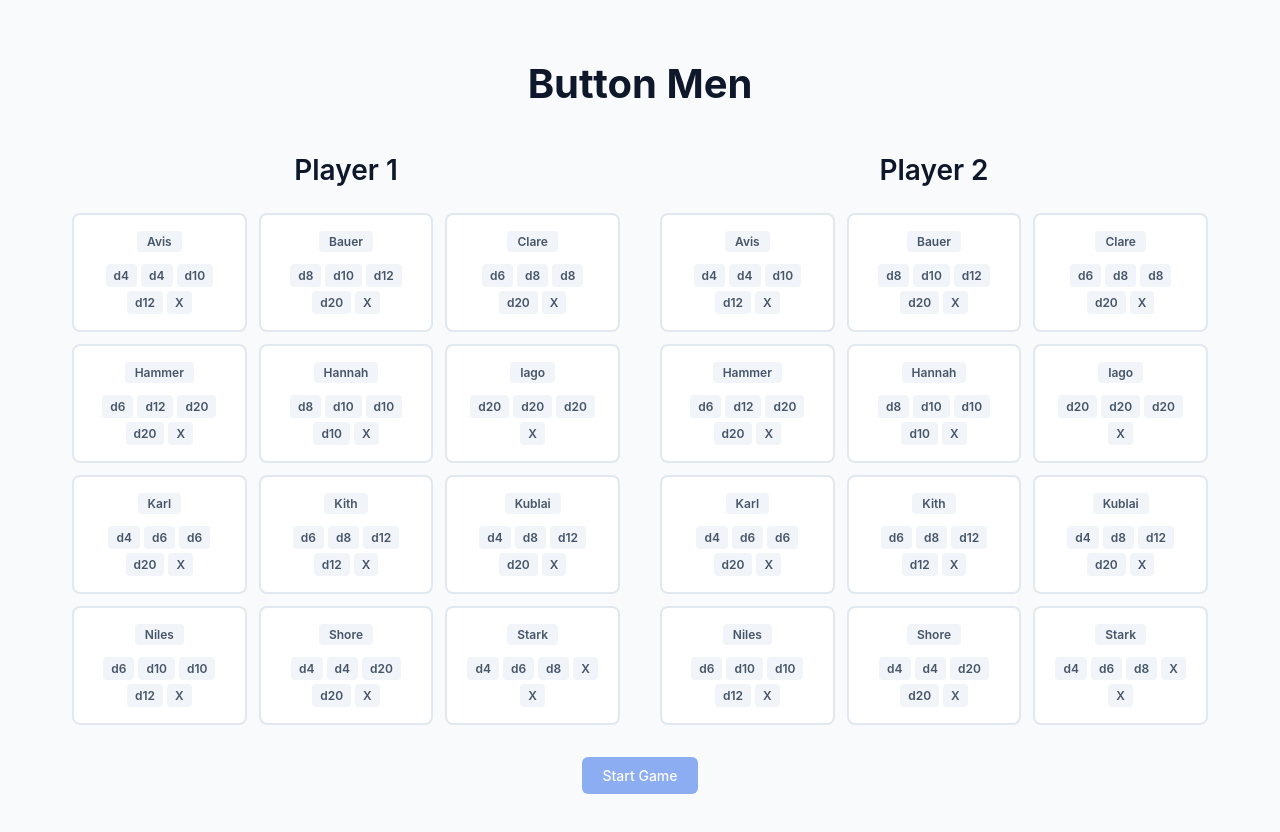
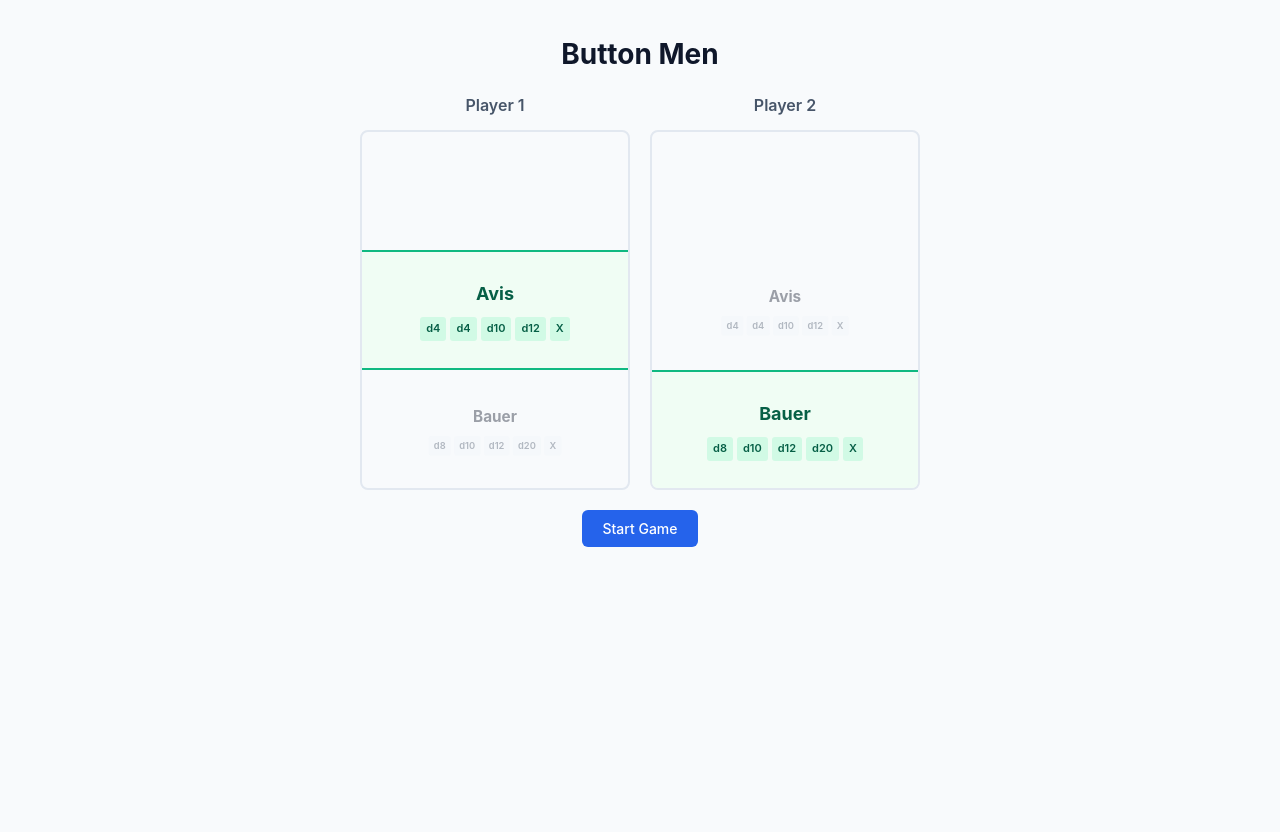
Before and after one commit to timmyL17/buttonmen, a React (Vite) app: page / in a window 1280 px wide. Shown: the top 832 px of the page. After the commit the page ends 800 px from the top, so only its background shows below. Built offline with nearby package versions, Linux system fonts and the light colour scheme.

Commit message:
fix character and dice selection

```diff
--- a/src/components/CharacterSelect.css
+++ b/src/components/CharacterSelect.css
@@ -1,84 +1,154 @@
 .character-select {
-  padding: 40px 20px;
+  padding: 20px;
+  max-width: 600px;
+  margin: 0 auto;
 }
 
-.selection-grid {
+.pickers-container {
   display: grid;
   grid-template-columns: 1fr 1fr;
-  gap: 40px;
-  margin-bottom: 32px;
-}
-
-.player-selection h2 {
-  text-align: center;
+  gap: 20px;
   margin-bottom: 20px;
 }
 
-.character-grid {
-  display: grid;
-  grid-template-columns: repeat(auto-fill, minmax(160px, 1fr));
-  gap: 12px;
+.picker-section {
+  display: flex;
+  flex-direction: column;
 }
 
-.character-card {
+.picker-section h3 {
+  text-align: center;
+  margin-bottom: 12px;
+  font-size: 1rem;
+  color: #475569;
+}
+
+.character-picker {
+  height: 360px;
+  overflow-y: scroll;
+  scroll-snap-type: y mandatory;
+  scroll-behavior: smooth;
+  position: relative;
+  background: linear-gradient(to bottom,
+    rgba(248, 250, 252, 1) 0%,
+    rgba(248, 250, 252, 0) 15%,
+    rgba(248, 250, 252, 0) 85%,
+    rgba(248, 250, 252, 1) 100%
+  );
+  border-radius: 8px;
+  border: 2px solid #e2e8f0;
+}
+
+.character-picker::-webkit-scrollbar {
+  width: 8px;
+}
+
+.character-picker::-webkit-scrollbar-track {
+  background: #f1f5f9;
+  border-radius: 4px;
+}
+
+.character-picker::-webkit-scrollbar-thumb {
+  background: #cbd5e1;
+  border-radius: 4px;
+}
+
+.character-picker::-webkit-scrollbar-thumb:hover {
+  background: #94a3b8;
+}
+
+.picker-padding {
+  height: 120px;
+  flex-shrink: 0;
+}
+
+.picker-item {
+  height: 120px;
   display: flex;
   flex-direction: column;
   align-items: center;
+  justify-content: center;
   padding: 16px;
-  background-color: #ffffff;
-  border: 2px solid #e2e8f0;
-  border-radius: 8px;
-  cursor: pointer;
+  scroll-snap-align: center;
   transition: all 0.2s;
+  opacity: 0.4;
+  transform: scale(0.85);
 }
 
-.character-card:hover {
-  border-color: #cbd5e1;
-  transform: translateY(-2px);
-  box-shadow: 0 4px 8px rgba(0, 0, 0, 0.1);
+.picker-item.selected {
+  opacity: 1;
+  transform: scale(1);
+  background-color: #f0fdf4;
+  border-top: 2px solid #10b981;
+  border-bottom: 2px solid #10b981;
 }
 
-.character-card.selected {
-  border-color: #10b981;
-  background-color: #f0fdf4;
-  border-width: 3px;
-}
-
-.character-name {
+.picker-name {
   font-weight: 700;
   font-size: 1.125rem;
-  margin-bottom: 12px;
+  margin-bottom: 8px;
   color: #0f172a;
 }
 
-.character-dice {
+.picker-item.selected .picker-name {
+  color: #065f46;
+}
+
+.picker-dice {
   display: flex;
   flex-wrap: wrap;
   gap: 4px;
   justify-content: center;
 }
 
-.die-badge {
+.picker-die-badge {
   background-color: #f1f5f9;
-  padding: 4px 8px;
-  border-radius: 4px;
-  font-size: 0.75rem;
+  padding: 3px 6px;
+  border-radius: 3px;
+  font-size: 0.6875rem;
   font-weight: 600;
   color: #475569;
 }
 
-.character-card.selected .die-badge {
+.picker-item.selected .picker-die-badge {
   background-color: #d1fae5;
   color: #065f46;
 }
 
-@media (max-width: 768px) {
-  .selection-grid {
-    grid-template-columns: 1fr;
-    gap: 24px;
+@media (max-width: 480px) {
+  .character-select {
+    padding: 12px;
   }
 
-  .character-grid {
-    grid-template-columns: repeat(auto-fill, minmax(140px, 1fr));
+  .pickers-container {
+    gap: 12px;
+  }
+
+  .character-picker {
+    height: 300px;
+  }
+
+  .picker-padding {
+    height: 90px;
+  }
+
+  .picker-item {
+    height: 90px;
+    padding: 12px;
+  }
+
+  .picker-name {
+    font-size: 1rem;
+    margin-bottom: 6px;
+  }
+
+  .picker-die-badge {
+    font-size: 0.625rem;
+    padding: 2px 5px;
+  }
+
+  .picker-section h3 {
+    font-size: 0.875rem;
+    margin-bottom: 8px;
   }
 }
--- a/src/components/CharacterSelect.jsx
+++ b/src/components/CharacterSelect.jsx
@@ -1,75 +1,97 @@
-import React, { useState } from 'react';
+import React, { useState, useRef } from 'react';
 import { SOLDIERS } from '../data/characters';
 import './CharacterSelect.css';
 
 export default function CharacterSelect({ onCharactersSelected }) {
-  const [player1Character, setPlayer1Character] = useState(null);
-  const [player2Character, setPlayer2Character] = useState(null);
+  const [player1Index, setPlayer1Index] = useState(0);
+  const [player2Index, setPlayer2Index] = useState(1);
+
+  const player1Ref = useRef(null);
+  const player2Ref = useRef(null);
+
+  const handlePlayer1Scroll = (e) => {
+    const scrollTop = e.target.scrollTop;
+    const itemHeight = 120;
+    const index = Math.round(scrollTop / itemHeight);
+    setPlayer1Index(index);
+  };
+
+  const handlePlayer2Scroll = (e) => {
+    const scrollTop = e.target.scrollTop;
+    const itemHeight = 120;
+    const index = Math.round(scrollTop / itemHeight);
+    setPlayer2Index(index);
+  };
 
   const handleStart = () => {
-    if (player1Character && player2Character) {
-      onCharactersSelected(player1Character, player2Character);
-    }
+    onCharactersSelected(SOLDIERS[player1Index], SOLDIERS[player2Index]);
   };
-
-  const canStart = player1Character && player2Character;
 
   return (
     <div className="container">
       <div className="character-select">
-        <h1 className="text-center mb-4">Button Men</h1>
+        <h1 className="text-center mb-3">Button Men</h1>
 
-        <div className="selection-grid">
-          <div className="player-selection">
-            <h2>Player 1</h2>
-            <div className="character-grid">
-              {SOLDIERS.map(char => (
-                <button
+        <div className="pickers-container">
+          <div className="picker-section">
+            <h3>Player 1</h3>
+            <div
+              className="character-picker"
+              ref={player1Ref}
+              onScroll={handlePlayer1Scroll}
+            >
+              <div className="picker-padding"></div>
+              {SOLDIERS.map((char, idx) => (
+                <div
                   key={char.name}
-                  className={`character-card ${player1Character?.name === char.name ? 'selected' : ''}`}
-                  onClick={() => setPlayer1Character(char)}
+                  className={`picker-item ${idx === player1Index ? 'selected' : ''}`}
                 >
-                  <div className="character-name">{char.name}</div>
-                  <div className="character-dice">
-                    {char.dice.map((die, idx) => (
-                      <span key={idx} className="die-badge">
+                  <div className="picker-name">{char.name}</div>
+                  <div className="picker-dice">
+                    {char.dice.map((die, dieIdx) => (
+                      <span key={dieIdx} className="picker-die-badge">
                         {typeof die === 'string' ? die : `d${die}`}
                       </span>
                     ))}
                   </div>
-                </button>
+                </div>
               ))}
+              <div className="picker-padding"></div>
             </div>
           </div>
 
-          <div className="player-selection">
-            <h2>Player 2</h2>
-            <div className="character-grid">
-              {SOLDIERS.map(char => (
-                <button
+          <div className="picker-section">
+            <h3>Player 2</h3>
+            <div
+              className="character-picker"
+              ref={player2Ref}
+              onScroll={handlePlayer2Scroll}
+            >
+              <div className="picker-padding"></div>
+              {SOLDIERS.map((char, idx) => (
+                <div
                   key={char.name}
-                  className={`character-card ${player2Character?.name === char.name ? 'selected' : ''}`}
-                  onClick={() => setPlayer2Character(char)}
+                  className={`picker-item ${idx === player2Index ? 'selected' : ''}`}
                 >
-                  <div className="character-name">{char.name}</div>
-                  <div className="character-dice">
-                    {char.dice.map((die, idx) => (
-                      <span key={idx} className="die-badge">
+                  <div className="picker-name">{char.name}</div>
+                  <div className="picker-dice">
+                    {char.dice.map((die, dieIdx) => (
+                      <span key={dieIdx} className="picker-die-badge">
                         {typeof die === 'string' ? die : `d${die}`}
                       </span>
                     ))}
                   </div>
-                </button>
+                </div>
               ))}
+              <div className="picker-padding"></div>
             </div>
           </div>
         </div>
 
-        <div className="text-center mt-4">
+        <div className="text-center mt-3">
           <button
             className="btn-primary"
             onClick={handleStart}
-            disabled={!canStart}
           >
             Start Game
           </button>
--- a/src/components/SwingDiceSetup.jsx
+++ b/src/components/SwingDiceSetup.jsx
@@ -1,12 +1,9 @@
-import React, { useState } from 'react';
+import React, { useState, useRef } from 'react';
 import { SWING_RANGES } from '../data/characters';
 import { getSwingDice } from '../game/dice';
 import './SwingDiceSetup.css';
 
 export default function SwingDiceSetup({ gameState, onSwingChoicesComplete }) {
-  const [player1Choices, setPlayer1Choices] = useState({});
-  const [player2Choices, setPlayer2Choices] = useState({});
-
   const player1SwingDice = getSwingDice(gameState.player1.dice);
   const player2SwingDice = getSwingDice(gameState.player2.dice);
 
@@ -14,100 +11,107 @@ export default function SwingDiceSetup({ gameState, onSwingChoicesComplete }) {
   const player1SwingTypes = [...new Set(player1SwingDice.map(d => d.swingType))];
   const player2SwingTypes = [...new Set(player2SwingDice.map(d => d.swingType))];
 
-  const handlePlayer1Change = (swingType, value) => {
-    setPlayer1Choices(prev => ({
-      ...prev,
-      [swingType]: parseInt(value)
-    }));
+  // Initialize with middle value
+  const getInitialIndex = (swingType) => {
+    const range = SWING_RANGES[swingType];
+    const mid = Math.floor((range.max - range.min) / 2);
+    return mid;
   };
 
-  const handlePlayer2Change = (swingType, value) => {
-    setPlayer2Choices(prev => ({
-      ...prev,
-      [swingType]: parseInt(value)
-    }));
+  const [player1Indices, setPlayer1Indices] = useState(
+    Object.fromEntries(player1SwingTypes.map(type => [type, getInitialIndex(type)]))
+  );
+  const [player2Indices, setPlayer2Indices] = useState(
+    Object.fromEntries(player2SwingTypes.map(type => [type, getInitialIndex(type)]))
+  );
+
+  const handlePlayer1Scroll = (swingType, e) => {
+    const scrollTop = e.target.scrollTop;
+    const itemHeight = 60;
+    const index = Math.round(scrollTop / itemHeight);
+    setPlayer1Indices(prev => ({ ...prev, [swingType]: index }));
+  };
+
+  const handlePlayer2Scroll = (swingType, e) => {
+    const scrollTop = e.target.scrollTop;
+    const itemHeight = 60;
+    const index = Math.round(scrollTop / itemHeight);
+    setPlayer2Indices(prev => ({ ...prev, [swingType]: index }));
   };
 
   const handleStart = () => {
+    const player1Choices = {};
+    const player2Choices = {};
+
+    player1SwingTypes.forEach(type => {
+      const range = SWING_RANGES[type];
+      player1Choices[type] = range.min + player1Indices[type];
+    });
+
+    player2SwingTypes.forEach(type => {
+      const range = SWING_RANGES[type];
+      player2Choices[type] = range.min + player2Indices[type];
+    });
+
     onSwingChoicesComplete(player1Choices, player2Choices);
   };
 
-  const player1Complete = player1SwingTypes.every(type => player1Choices[type]);
-  const player2Complete = player2SwingTypes.every(type => player2Choices[type]);
-  const canStart = player1Complete && player2Complete;
+  const renderSwingPicker = (swingType, index, onScroll) => {
+    const range = SWING_RANGES[swingType];
+    const values = Array.from(
+      { length: range.max - range.min + 1 },
+      (_, i) => range.min + i
+    );
+
+    return (
+      <div className="swing-picker-wrapper" key={swingType}>
+        <div className="swing-picker-label">{swingType} Swing Die</div>
+        <div
+          className="swing-picker"
+          onScroll={(e) => onScroll(swingType, e)}
+        >
+          <div className="swing-picker-padding"></div>
+          {values.map((value, idx) => (
+            <div
+              key={value}
+              className={`swing-picker-item ${idx === index ? 'selected' : ''}`}
+            >
+              d{value}
+            </div>
+          ))}
+          <div className="swing-picker-padding"></div>
+        </div>
+      </div>
+    );
+  };
 
   return (
     <div className="container">
       <div className="swing-setup">
-        <h1 className="text-center mb-4">
+        <h1 className="text-center mb-3">
           {gameState.roundNumber === 0 ? 'Choose Swing Dice' : `Round ${gameState.roundNumber + 1}`}
         </h1>
 
         <div className="swing-grid">
           <div className="player-swing">
-            <h2>Player 1: {gameState.player1.character.name}</h2>
-            {player1SwingTypes.map(swingType => {
-              const range = SWING_RANGES[swingType];
-              return (
-                <div key={swingType} className="swing-control">
-                  <label>
-                    <span className="swing-label">{swingType} Swing Die:</span>
-                    <select
-                      value={player1Choices[swingType] || ''}
-                      onChange={(e) => handlePlayer1Change(swingType, e.target.value)}
-                      className="swing-select"
-                    >
-                      <option value="">Choose size...</option>
-                      {Array.from(
-                        { length: range.max - range.min + 1 },
-                        (_, i) => range.min + i
-                      ).map(size => (
-                        <option key={size} value={size}>
-                          d{size}
-                        </option>
-                      ))}
-                    </select>
-                  </label>
-                </div>
-              );
-            })}
+            <h3>Player 1: {gameState.player1.character.name}</h3>
+            {player1SwingTypes.map(type =>
+              renderSwingPicker(type, player1Indices[type], handlePlayer1Scroll)
+            )}
           </div>
 
           <div className="player-swing">
-            <h2>Player 2: {gameState.player2.character.name}</h2>
-            {player2SwingTypes.map(swingType => {
-              const range = SWING_RANGES[swingType];
-              return (
-                <div key={swingType} className="swing-control">
-                  <label>
-                    <span className="swing-label">{swingType} Swing Die:</span>
-                    <select
-                      value={player2Choices[swingType] || ''}
-                      onChange={(e) => handlePlayer2Change(swingType, e.target.value)}
-                      className="swing-select"
-                    >
-                      <option value="">Choose size...</option>
-                      {Array.from(
-                        { length: range.max - range.min + 1 },
-                        (_, i) => range.min + i
-                      ).map(size => (
-                        <option key={size} value={size}>
-                          d{size}
-                        </option>
-                      ))}
-                    </select>
-                  </label>
-                </div>
-              );
-            })}
+            <h3>Player 2: {gameState.player2.character.name}</h3>
+            {player2SwingTypes.map(type =>
+              renderSwingPicker(type, player2Indices[type], handlePlayer2Scroll)
+            )}
           </div>
         </div>
 
-        <div className="text-center mt-4">
+        <div className="text-center mt-3">
           <button
             className="btn-primary"
             onClick={handleStart}
-            disabled={!canStart}
           >
             Roll Dice
           </button>
--- a/src/styles/main.css
+++ b/src/styles/main.css
@@ -101,21 +101,35 @@ button:disabled {
 }
 
 h1 {
-  font-size: 2.5rem;
+  font-size: 1.75rem;
   font-weight: 700;
   margin-bottom: 1rem;
 }
 
 h2 {
-  font-size: 1.75rem;
+  font-size: 1.5rem;
   font-weight: 600;
   margin-bottom: 0.75rem;
 }
 
 h3 {
-  font-size: 1.25rem;
+  font-size: 1.125rem;
   font-weight: 600;
   margin-bottom: 0.5rem;
+}
+
+@media (max-width: 480px) {
+  h1 {
+    font-size: 1.5rem;
+  }
+
+  h2 {
+    font-size: 1.25rem;
+  }
+
+  h3 {
+    font-size: 1rem;
+  }
 }
 
 .text-center {
@@ -124,10 +138,10 @@ h3 {
 
 .mb-1 { margin-bottom: 0.5rem; }
 .mb-2 { margin-bottom: 1rem; }
-.mb-3 { margin-bottom: 1.5rem; }
-.mb-4 { margin-bottom: 2rem; }
+.mb-3 { margin-bottom: 1rem; }
+.mb-4 { margin-bottom: 1.5rem; }
 
 .mt-1 { margin-top: 0.5rem; }
 .mt-2 { margin-top: 1rem; }
-.mt-3 { margin-top: 1.5rem; }
-.mt-4 { margin-top: 2rem; }
+.mt-3 { margin-top: 1rem; }
+.mt-4 { margin-top: 1.5rem; }
```
Also changed, not shown: src/components/SwingDiceSetup.css (+107 -36 lines).
